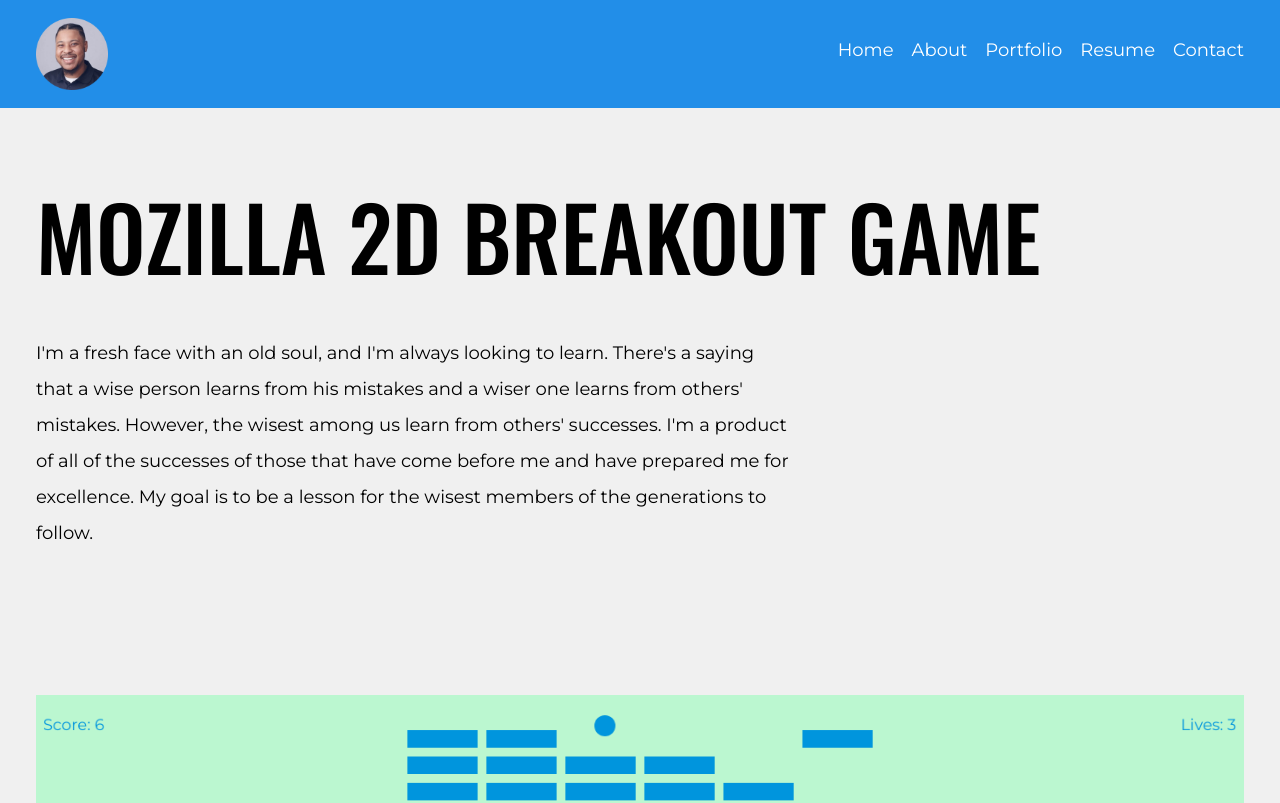
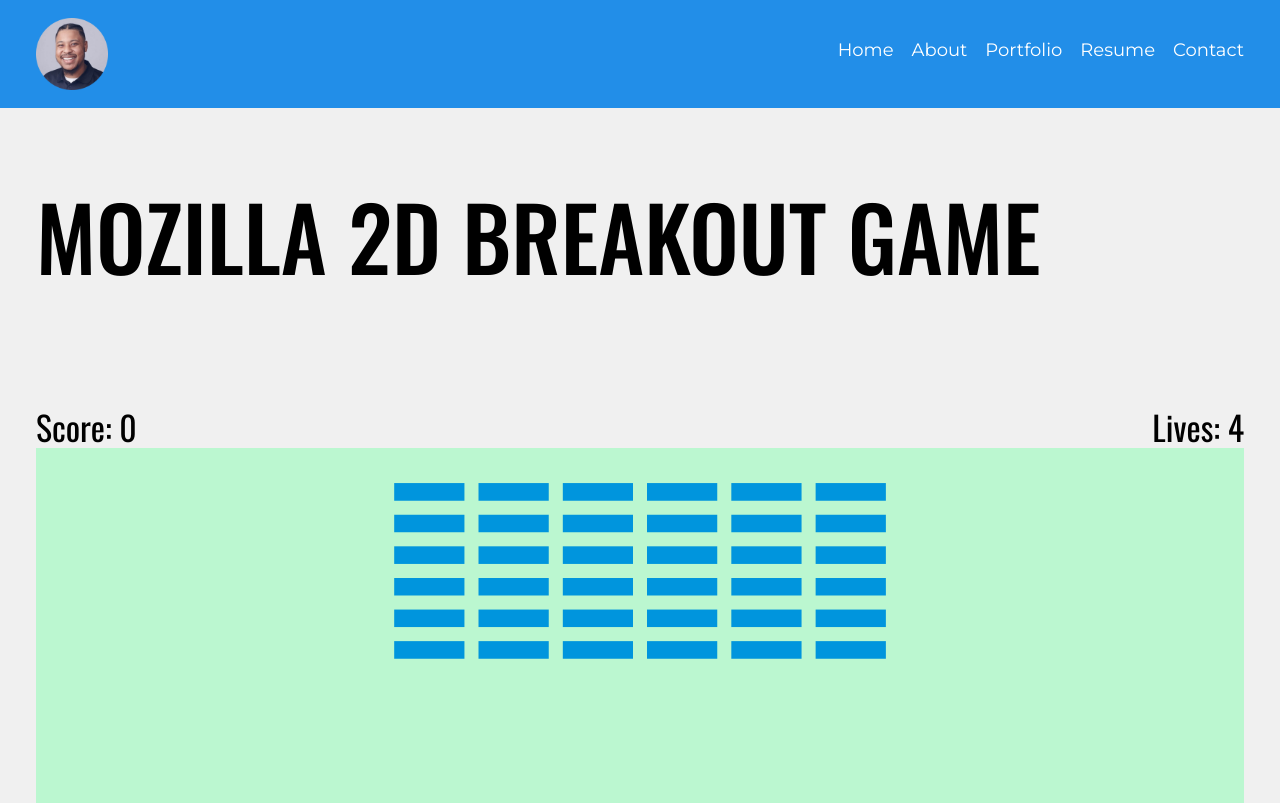
Before and after one commit to mqwebster/mqwebster, a Next.js app: page /portfolio/2d-breakout-game in a window 1280 px wide. Shown: the top 803 px of the page. Built offline with nearby package versions, Linux system fonts and the light colour scheme.

Commit message:
updated mouse handling and adding paused, lives, and score states to update UI

```diff
--- a/app/portfolio/2d-breakout-game/page.tsx
+++ b/app/portfolio/2d-breakout-game/page.tsx
@@ -1,212 +1,11 @@
 "use client";
-import { useEffect, useRef } from "react";
+import { useEffect, useRef, useState } from "react";
 
 export default function Page() {
+  const [paused, setPaused] = useState(true);
+  const [lives, setLives] = useState<number>(null);
+  const [score, setScore] = useState<number>(null);
   const canvasRef = useRef<HTMLCanvasElement>();
-
-  // useEffect(() => {
-  //   let canvas = canvasRef.current;
-  //   let ctx = canvas.getContext("2d");
-
-  //   let x = canvas.width / 2;
-  //   let y = canvas.height - 30;
-  //   let dx = 2;
-  //   let dy = -2;
-
-  //   let ballRadius = 16;
-
-  //   let paddleHeight = 20;
-  //   let paddleWidth = 120;
-  //   let paddleX = (canvas.width - paddleWidth) / 2;
-  //   let rightPressed = false;
-  //   let leftPressed = false;
-
-  //   let brickColumnCount = 6;
-  //   let brickRowCount = 4;
-  //   let brickWidth = 80;
-  //   let brickHeight = 40;
-  //   let brickPadding = 16;
-  //   let brickOffsetTop = 80;
-  //   let brickOffsetLeft =
-  //     canvas.width / 2 -
-  //     (brickWidth * brickColumnCount + brickPadding * (brickColumnCount - 1)) /
-  //       2;
-
-  //   let bricks = [];
-  //   for (let c = 0; c < brickRowCount; c++) {
-  //     bricks[c] = [];
-  //     for (let r = 0; r < brickColumnCount; r++) {
-  //       bricks[c][r] = { x: 0, y: 0, status: 1 };
-  //     }
-  //   }
-
-  //   let score = 0;
-
-  //   let lives = 3;
-
-  //   document.addEventListener("keydown", keyDownHandler, false);
-  //   document.addEventListener("keyup", keyUpHandler, false);
-  //   document.addEventListener("mousemove", mouseMoveHandler, false);
-
-  //   function mouseMoveHandler(e) {
-  //     let relativeX = e.clientX - canvas.offsetLeft;
-  //     if (relativeX > 0 && relativeX < canvas.offsetWidth) {
-  //       paddleX = relativeX + paddleWidth / 4;
-  //     }
-  //   }
-
-  //   function keyDownHandler(e) {
-  //     if (e.key == "Right" || e.key == "ArrowRight") {
-  //       rightPressed = true;
-  //     } else if (e.key == "Left" || e.key == "ArrowLeft") {
-  //       leftPressed = true;
-  //     }
-  //   }
-
-  //   function keyUpHandler(e) {
-  //     if (e.key == "Right" || e.key == "ArrowRight") {
-  //       rightPressed = false;
-  //     } else if (e.key == "Left" || e.key == "ArrowLeft") {
-  //       leftPressed = false;
-  //     }
-  //   }
-
-  //   function collisionDetection() {
-  //     for (let c = 0; c < brickRowCount; c++) {
-  //       for (let r = 0; r < brickColumnCount; r++) {
-  //         let b = bricks[c][r];
-  //         if (b.status == 1) {
-  //           if (
-  //             x > b.x &&
-  //             x < b.x + brickWidth &&
-  //             y > b.y &&
-  //             y < b.y + brickHeight
-  //           ) {
-  //             dy = -dy;
-  //             b.status = 0;
-  //             score++;
-  //             if (score == brickColumnCount * brickRowCount) {
-  //               alert("YOU WIN, CONGRATULATIONS!");
-  //               document.location.reload();
-  //             }
-  //           }
-  //         }
-  //       }
-  //     }
-  //   }
-
-  //   function drawScore() {
-  //     ctx.font = "18px Montserrat";
-  //     ctx.fillStyle = "#0095DD";
-  //     ctx.fillText("Score: " + score, 8, 32);
-  //   }
-
-  //   function drawLives() {
-  //     ctx.font = "18px Montserrat";
-  //     ctx.fillStyle = "#0095DD";
-  //     ctx.fillText("Lives: " + lives, canvas.width - 72, 32);
-  //   }
-
-  //   function drawBricks() {
-  //     for (let c = 0; c < brickRowCount; c++) {
-  //       for (let r = 0; r < brickColumnCount; r++) {
-  //         if (bricks[c][r].status == 1) {
-  //           let brickX = r * (brickWidth + brickPadding) + brickOffsetLeft;
-  //           let brickY = c * (brickHeight + brickPadding) + brickOffsetTop;
-
-  //           bricks[c][r].x = brickX;
-  //           bricks[c][r].y = brickY;
-  //           ctx.beginPath();
-  //           ctx.rect(brickX, brickY, brickWidth, brickHeight);
-  //           ctx.fillStyle = "#0095DD";
-  //           ctx.fill();
-  //           ctx.closePath();
-  //         }
-  //       }
-  //     }
-  //   }
-
-  //   function drawBall() {
-  //     ctx.beginPath();
-  //     ctx.arc(x, y, ballRadius, 0, Math.PI * 2);
-  //     ctx.fillStyle = "#0095DD";
-  //     ctx.fill();
-  //     ctx.closePath();
-  //   }
-
-  //   function drawPaddle() {
-  //     ctx.beginPath();
-  //     ctx.rect(
-  //       paddleX,
-  //       canvas.height - paddleHeight,
-  //       paddleWidth,
-  //       paddleHeight
-  //     );
-  //     ctx.fillStyle = "#0095DD";
-  //     ctx.fill();
-  //     ctx.closePath();
-  //   }
-
-  //   function draw() {
-  //     ctx.clearRect(0, 0, canvas.width, canvas.height);
-  //     drawBricks();
-  //     drawBall();
-  //     drawPaddle();
-  //     drawScore();
-  //     drawLives();
-  //     collisionDetection();
-  //     x += dx;
-  //     y += dy;
-
-  //     if (x + dx > canvas.width - ballRadius || x + dx < ballRadius) {
-  //       dx = -dx;
-  //     }
-
-  //     if (y + dy < ballRadius) {
-  //       console.log(y, y + dy);
-  //       dy = -dy;
-  //     } else if (y + dy > canvas.height - ballRadius) {
-  //       if (x > paddleX && x < paddleX + paddleWidth) {
-  //         dy = -dy;
-  //       } else {
-  //         lives--;
-  //         console.log(lives);
-  //         if (!lives) {
-  //           alert("GAME OVER");
-  //           // document.location.reload();
-  //         } else {
-  //           x = canvas.width / 2;
-  //           y = canvas.height - 30;
-  //           dx = 2;
-  //           dy = -2;
-  //           paddleX = (canvas.width - paddleWidth) / 2;
-  //         }
-  //       }
-  //     }
-
-  //     if (rightPressed) {
-  //       paddleX += 7;
-  //       if (paddleX + paddleWidth > canvas.width) {
-  //         paddleX = canvas.width - paddleWidth;
-  //       }
-  //     } else if (leftPressed) {
-  //       paddleX -= 7;
-  //       if (paddleX < 0) {
-  //         paddleX = 0;
-  //       }
-  //     }
-
-  //     requestAnimationFrame(draw);
-  //   }
-
-  //   draw();
-
-  //   return () => {
-  //     document.removeEventListener("keydown", keyDownHandler, false);
-  //     document.removeEventListener("keyup", keyUpHandler, false);
-  //     document.removeEventListener("mousemove", mouseMoveHandler, false);
-  //   };
-  // }, []);
 
   useEffect(() => {
     var canvas = canvasRef.current;
@@ -214,8 +13,8 @@ export default function Page() {
 
     let x = canvas.width / 2;
     let y = canvas.height - 30;
-    let dx = 4;
-    let dy = -3;
+    let dx = paused ? 0 : 4;
+    let dy = paused ? 0 : -3;
 
     var ballRadius = 12;
 
@@ -229,7 +28,7 @@ export default function Page() {
     var brickColumnCount = 6;
     var brickWidth = 80;
     var brickHeight = 20;
-    var brickPadding = 10;
+    var brickPadding = 16;
     var brickOffsetTop = 40;
     let brickOffsetLeft =
       canvas.width / 2 -
@@ -244,18 +43,24 @@ export default function Page() {
       }
     }
 
-    var score = 0;
-
-    var lives = 3;
+    var scoreCount = 0;
+    var livesCount = 4;
+    setLives(livesCount);
+    setScore(scoreCount);
 
     document.addEventListener("keydown", keyDownHandler, false);
     document.addEventListener("keyup", keyUpHandler, false);
     document.addEventListener("mousemove", mouseMoveHandler, false);
 
     function mouseMoveHandler(e) {
-      var relativeX = e.clientX - canvas.offsetLeft;
-      if (relativeX > 0 && relativeX < canvas.offsetWidth) {
-        paddleX = relativeX + paddleWidth / 1.5;
+      var relativeX = e.clientX - canvas.parentElement.offsetLeft;
+      console.log(relativeX, canvas.offsetWidth);
+      if (
+        relativeX > 0 - paddleWidth / 2 &&
+        relativeX <
+          canvas.width - canvas.parentElement.offsetLeft + paddleWidth / 2
+      ) {
+        paddleX = relativeX + paddleWidth * 0.5;
       }
     }
 
@@ -288,8 +93,9 @@ export default function Page() {
             ) {
               dy = -dy;
               b.status = 0;
-              score++;
-              if (score == brickRowCount * brickColumnCount) {
+              scoreCount++;
+              setScore(scoreCount);
+              if (scoreCount == brickRowCount * brickColumnCount) {
                 alert("YOU WIN, CONGRATULATIONS!");
                 document.location.reload();
               }
@@ -297,18 +103,6 @@ export default function Page() {
           }
         }
       }
-    }
-
-    function drawScore() {
-      ctx.font = "18px Montserrat";
-      ctx.fillStyle = "#0095DD";
-      ctx.fillText("Score: " + score, 8, 40);
-    }
-
-    function drawLives() {
-      ctx.font = "18px Montserrat";
-      ctx.fillStyle = "#0095DD";
-      ctx.fillText("Lives: " + lives, canvas.width - 72, 40);
     }
 
     function drawBricks() {
@@ -356,8 +150,6 @@ export default function Page() {
       drawBricks();
       drawBall();
       drawPaddle();
-      drawScore();
-      drawLives();
       collisionDetection();
       x += dx;
       y += dy;
@@ -372,8 +164,9 @@ export default function Page() {
         if (x > paddleX && x < paddleX + paddleWidth) {
           dy = -dy;
         } else {
-          lives--;
-          if (!lives) {
+          livesCount--;
+          setLives(livesCount);
+          if (!livesCount) {
             alert("GAME OVER");
             document.location.reload();
           } else {
@@ -402,7 +195,7 @@ export default function Page() {
     }
 
     draw();
-  }, []);
+  }, [paused]);
 
   return (
     <main className="flex min-h-screen flex-col items-center justify-between ">
@@ -411,11 +204,16 @@ export default function Page() {
         className="w-full md:max-w-screen-xl z-0 px-8 py-16"
       >
         <div className="flex flex-col">
-          <div className="about-content w-full dark:bg-black pb-32">
+          <div className="about-content w-full dark:bg-black pb-16">
             <h2 className="font-title type-preset-2 mb-10">
               Mozilla 2D Breakout Game
             </h2>
-            <p className="font-body type-preset-base max-w-2xl">{`I'm a fresh face with an old soul, and I'm always looking to learn. There's a saying that a wise person learns from his mistakes and a wiser one learns from others' mistakes. However, the wisest among us learn from others' successes. I'm a product of all of the successes of those that have come before me and have prepared me for excellence. My goal is to be a lesson for the wisest members of the generations to follow.`}</p>
+          </div>
+
+          <div onClick={() => setPaused(!paused)} className="w-full relative">
+            <div className="w-full flex justify-between font-title text-3xl">
+              <span>Score: {score}</span>
+              <span>Lives: {lives}</span>
             </div>
 
             <canvas
@@ -426,6 +224,7 @@ export default function Page() {
               className="bg-green-200 max-w-full w-full"
             ></canvas>
           </div>
+        </div>
       </section>
     </main>
   );
```
Lines whose indentation alone changed are shown as unchanged.
